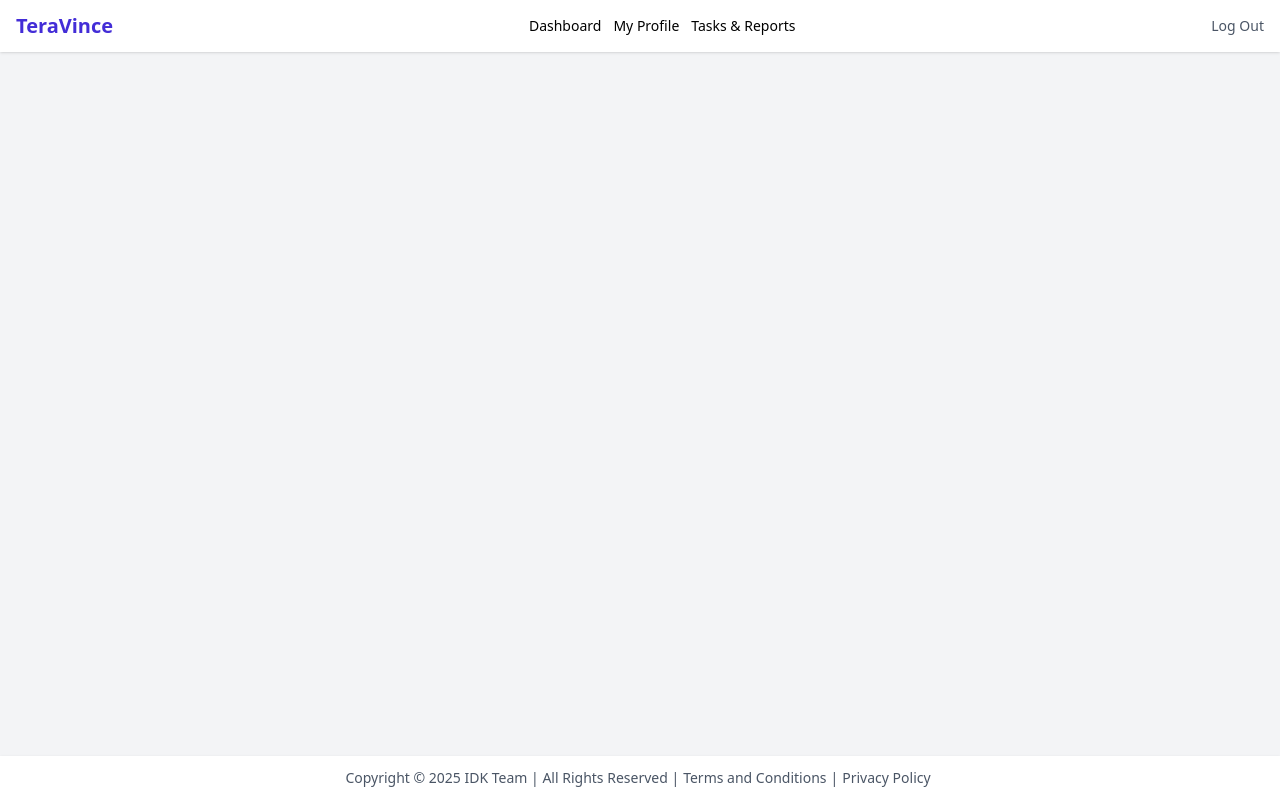
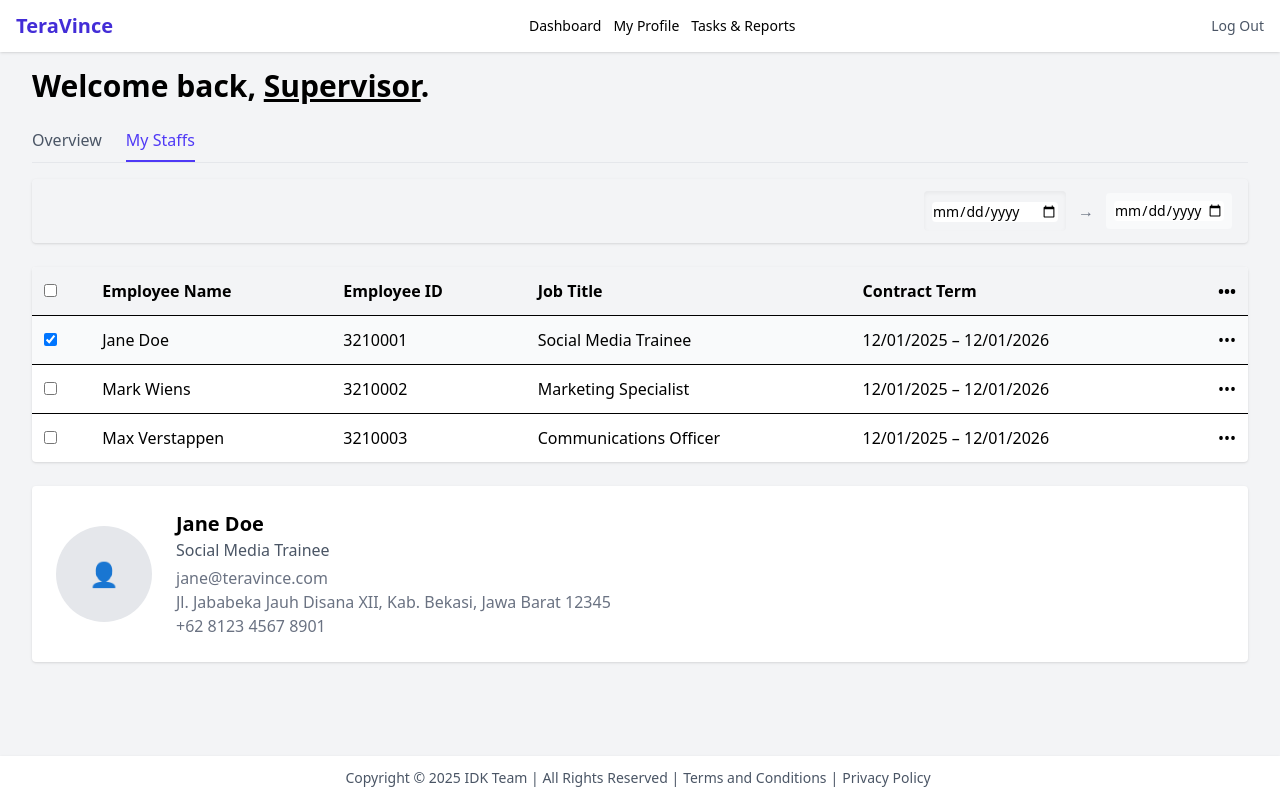
Before and after one commit to MBrillian354/teravince, a React (Vite) app in the folder frontend/: page /staffs in a window 1280 px wide. Built offline with nearby package versions, Linux system fonts and the light colour scheme.

Commit message:
overview + my staff
rapihin tapi belum rapi + section my staff (masih belum rapi juga)

```diff
--- a/frontend/src/App.jsx
+++ b/frontend/src/App.jsx
@@ -2,6 +2,7 @@ import React from 'react';
 import { Routes, Route } from 'react-router-dom';
 import Navbar from './components/Navbar';
 import Dashboard from './components/spvDashboard';
+import MyStaffs from './components/myStaffs';
 import Footer from './components/Footer';
 
 export default function App() {
@@ -11,6 +12,7 @@ export default function App() {
       <main className="flex-1 p-4">
         <Routes>
           <Route path="/" element={<Dashboard />} />
+          <Route path="/staffs" element={<MyStaffs />} />
         </Routes>
       </main>
       <Footer />
--- /dev/null
+++ b/frontend/src/components/myStaffs.jsx
@@ -0,0 +1,158 @@
+import React, { useState } from 'react';
+import { NavLink, useNavigate } from 'react-router-dom';
+
+export default function MyStaffs() {
+const navigate = useNavigate();
+const today    = new Date().toISOString().slice(0, 10);
+
+// date‐range state
+const [startDate, setStartDate] = useState('');
+const [endDate,   setEndDate]   = useState('');
+
+// dummy staff data
+const staffList = [
+ {
+   id:       '3210001',
+   name:     'Jane Doe',
+   title:    'Social Media Trainee',
+   contract: '12/01/2025 – 12/01/2026',
+   email:    'jane@teravince.com',
+   phone:    '+62 8123 4567 8901',
+   address:  'Jl. Jababeka Jauh Disana XII, Kab. Bekasi, Jawa Barat 12345',
+ },
+ {
+   id:       '3210002',
+   name:     'Mark Wiens',
+   title:    'Marketing Specialist',
+   contract: '12/01/2025 – 12/01/2026',
+   email:    'mark@teravince.com',
+   phone:    '+62 8123 4567 8902',
+   address:  'Jl. Jababeka Jauh Disana XII, Kab. Bekasi, Jawa Barat',
+ },
+ {
+   id:       '3210003',
+   name:     'Max Verstappen',
+   title:    'Communications Officer',
+   contract: '12/01/2025 – 12/01/2026',
+   email:    'max@teravince.com',
+   phone:    '+62 8123 4567 8903',
+   address:  'Jl. Jababeka Jauh Disana XII, Kab. Bekasi, Jawa Barat',
+ },
+];
+
+const [selectedId, setSelectedId] = useState(staffList[0].id);
+const selected = staffList.find((s) => s.id === selectedId);
+
+return (
+ <div className="container mx-auto px-4">
+   <h2 className="text-3xl font-bold mb-6">
+     Welcome back, <span className="underline">Supervisor</span>.
+   </h2>
+
+   {/* Tabs with underline only */}
+      <nav className="flex space-x-6 border-b border-gray-200 mb-4">
+        <NavLink
+          to="/"
+          end
+          className={({ isActive }) =>
+            `pb-2 ${
+              isActive
+                ? 'text-indigo-600 border-b-2 border-indigo-600'
+                : 'text-gray-600 hover:text-gray-800'
+            }`
+          }
+        >
+          Overview
+        </NavLink>
+        <NavLink
+          to="/staffs"
+          className={({ isActive }) =>
+            `pb-2 ${
+              isActive
+                ? 'text-indigo-600 border-b-2 border-indigo-600'
+                : 'text-gray-600 hover:text-gray-800'
+            }`
+          }
+        >
+          My Staffs
+        </NavLink>
+      </nav>
+
+
+     {/* Separate Date‐picker, no colored card, white inputs */}
+    <div className="rounded shadow px-4 py-3 mb-6 flex justify-end items-center space-x-3">
+        <div className="rounded p-2 shadow-inner">
+         <input
+           type="date"
+           value={startDate}
+           onChange={e=>setStartDate(e.target.value)}
+           className="bg-white text-sm focus:outline-none rounded"
+           placeholder="Start date"
+         />
+       </div>
+       <span className="text-gray-500">→</span>
+       <div className="flex items-center bg-gray-50 rounded p-2">
+         <input
+           type="date"
+           value={endDate}
+           onChange={e=>setEndDate(e.target.value)}
+           className="bg-white text-sm focus:outline-none rounded"
+           max={today}
+           placeholder="End date"
+         />
+       </div>
+     </div>
+
+   {/* Staff Table */}
+   <div className="bg-white rounded shadow overflow-x-auto mb-6">
+     <table className="min-w-full">
+       <thead className="bg-gray-100">
+         <tr>
+           <th className="p-3 text-left"><input type="checkbox" /></th>
+           <th className="p-3 text-left">Employee Name</th>
+           <th className="p-3 text-left">Employee ID</th>
+           <th className="p-3 text-left">Job Title</th>
+           <th className="p-3 text-left">Contract Term</th>
+           <th className="p-3 text-right">•••</th>
+         </tr>
+       </thead>
+       <tbody>
+         {staffList.map((s) => (
+           <tr
+             key={s.id}
+             className={`border-t cursor-pointer ${s.id === selectedId ? 'bg-gray-50' : ''}`}
+             onClick={() => setSelectedId(s.id)}
+           >
+             <td className="p-3">
+               <input type="checkbox" checked={s.id === selectedId} readOnly />
+             </td>
+             <td className="p-3">{s.name}</td>
+             <td className="p-3">{s.id}</td>
+             <td className="p-3">{s.title}</td>
+             <td className="p-3">{s.contract}</td>
+             <td className="p-3 text-right">•••</td>
+           </tr>
+         ))}
+       </tbody>
+     </table>
+   </div>
+
+   {/* Selected Staff Profile */}
+   {selected && (
+     <div className="bg-white rounded shadow p-6 flex items-center space-x-6">
+       <div className="w-24 h-24 bg-gray-200 rounded-full flex items-center justify-center">
+         {/* avatar placeholder */}
+         <span className="text-gray-400 text-2xl">👤</span>
+       </div>
+       <div>
+         <h3 className="text-xl font-semibold">{selected.name}</h3>
+         <p className="text-gray-600">{selected.title}</p>
+         <p className="text-gray-500 mt-1">{selected.email}</p>
+         <p className="text-gray-500">{selected.address}</p>
+         <p className="text-gray-500">{selected.phone}</p>
+       </div>
+     </div>
+   )}
+ </div>
+);
+}
--- a/frontend/src/components/spvDashboard.jsx
+++ b/frontend/src/components/spvDashboard.jsx
@@ -1,6 +1,24 @@
 import React, { useState } from 'react';
-import TaskStatusChart from './taskStatusChart';
-import StatsCard from './statsCard';
+import { NavLink }       from 'react-router-dom';
+import TaskStatusChart   from './taskStatusChart';
+import StatsCard         from './statsCard';
+
+export default function Dashboard() {
+  // Generate last 12 months for the dropdown
+  const [selectedMonth, setSelectedMonth] = useState(
+    new Date().toISOString().slice(0, 7)
+  );
+  const monthOptions = Array.from({ length: 12 }, (_, i) => {
+    const d = new Date();
+    d.setMonth(d.getMonth() - i);
+    return {
+      value: d.toISOString().slice(0, 7),
+      label: d.toLocaleString('default', {
+        month: 'long',
+        year: 'numeric',
+      }),
+    };
+  });
 
   const statusData = [
     { label: 'Achieved',        value: 21, color: '#374151' },
@@ -9,63 +27,55 @@ const statusData = [
     { label: 'Not Yet Started', value:  3, color: '#D1D5DB' },
   ];
 
-export default function Dashboard() {
-  const [activeTab, setActiveTab] = useState('overview');
-  const today = new Date().toISOString().slice(0, 10);
-  const [startDate, setStartDate] = useState('');
-  const [endDate, setEndDate] = useState('');
-
-  // Display labels when inputs are empty
-  const displayStart = startDate || 'Earliest';
-  const displayEnd   = endDate   || today;
-
   return (
     <div className="container mx-auto px-4">
-      <h1 className="text-lg font-semibold mb-4">
+      {/* Big welcome banner */}
+      <h1 className="text-3xl font-bold mb-6">
         Welcome back, <span className="underline">Supervisor</span>.
       </h1>
 
-      {/* Tab + Date‐picker Bar */}
-      <div className="bg-white rounded shadow px-4 py-2 mb-6 flex flex-col md:flex-row items-start md:items-center justify-between">
-        {/* Tabs */}
-        <nav className="flex space-x-4 mb-2 md:mb-0">
-          <button
-            onClick={() => setActiveTab('overview')}
-            className={`pb-1 ${activeTab==='overview'? 'border-b-2 border-indigo-600 text-indigo-600':'text-gray-600'}`}
+      {/* Tabs with bottom‐border style */}
+<nav className="flex space-x-6 border-b border-gray-200 mb-4">
+  <NavLink
+    to="/"
+    end
+    className={({ isActive }) =>
+      `pb-2 ${
+        isActive
+          ? 'text-indigo-600 border-b-2 border-indigo-600'
+          : 'text-gray-600 hover:text-gray-800'
+      }`
+    }
   >
     Overview
-          </button>
-          <button
-            onClick={() => setActiveTab('staffs')}
-            className={`pb-1 ${activeTab==='staffs'?   'border-b-2 border-indigo-600 text-indigo-600':'text-gray-600'}`}
+  </NavLink>
+  <NavLink
+    to="/staffs"
+    className={({ isActive }) =>
+      `pb-2 ${
+        isActive
+          ? 'text-indigo-600 border-b-2 border-indigo-600'
+          : 'text-gray-600 hover:text-gray-800'
+      }`
+    }
   >
     My Staffs
-          </button>
+  </NavLink>
 </nav>
 
-        {/* Date range picker */}
-        <div className="flex items-center space-x-2">
-          <div className="flex items-center bg-gray-50 rounded p-2 shadow-inner">
-            <input
-              type="date"
-              value={startDate}
-              onChange={e => setStartDate(e.target.value)}
-              className="bg-transparent text-sm text-gray-700 placeholder-gray-400 focus:outline-none"
-              placeholder="Start date"
-            />
-          </div>
-          <span className="text-gray-500">→</span>
-          <div className="flex items-center bg-gray-50 rounded p-2 shadow-inner">
-            <input
-              type="date"
-              value={endDate}
-              onChange={e => setEndDate(e.target.value)}
-              className="bg-transparent text-sm text-gray-700 placeholder-gray-400 focus:outline-none"
-              placeholder="End date"
-              max={today}
-            />
-          </div>
-        </div>
+    {/* Month-selector, no shadow */}
+    <div className="rounded px-4 py-3 mb-6 flex justify-end">
+     <select
+       value={selectedMonth}
+       onChange={(e) => setSelectedMonth(e.target.value)}
+       className="border border-gray-500 bg-white p-2 text-sm rounded"
+     >
+       {monthOptions.map((m) => (
+         <option key={m.value} value={m.value}>
+           {m.label}
+         </option>
+       ))}
+     </select>
   </div>
 
       {/* Centered Donut + Legend Card */}
```
Lines whose indentation alone changed are shown as unchanged.
